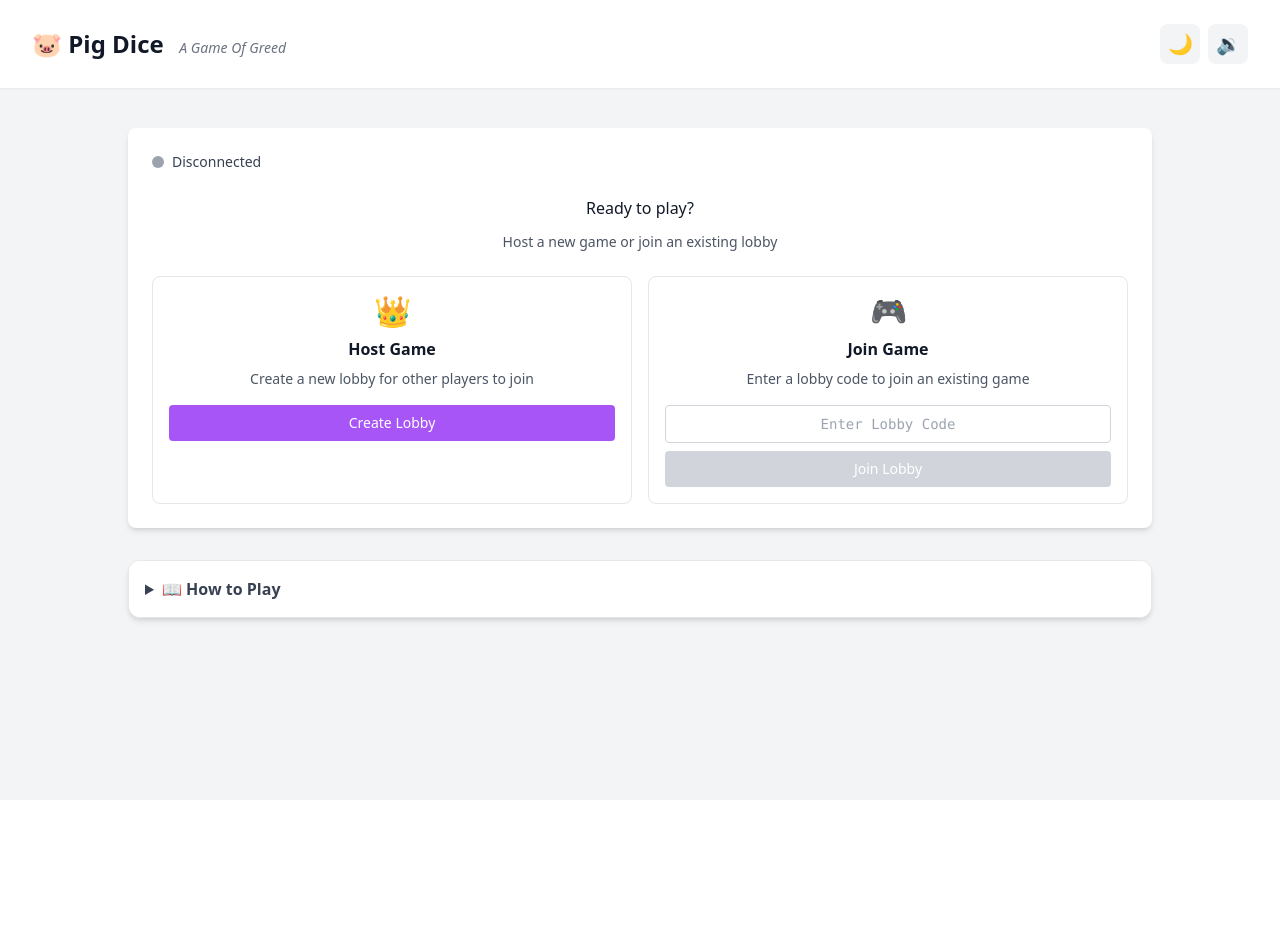
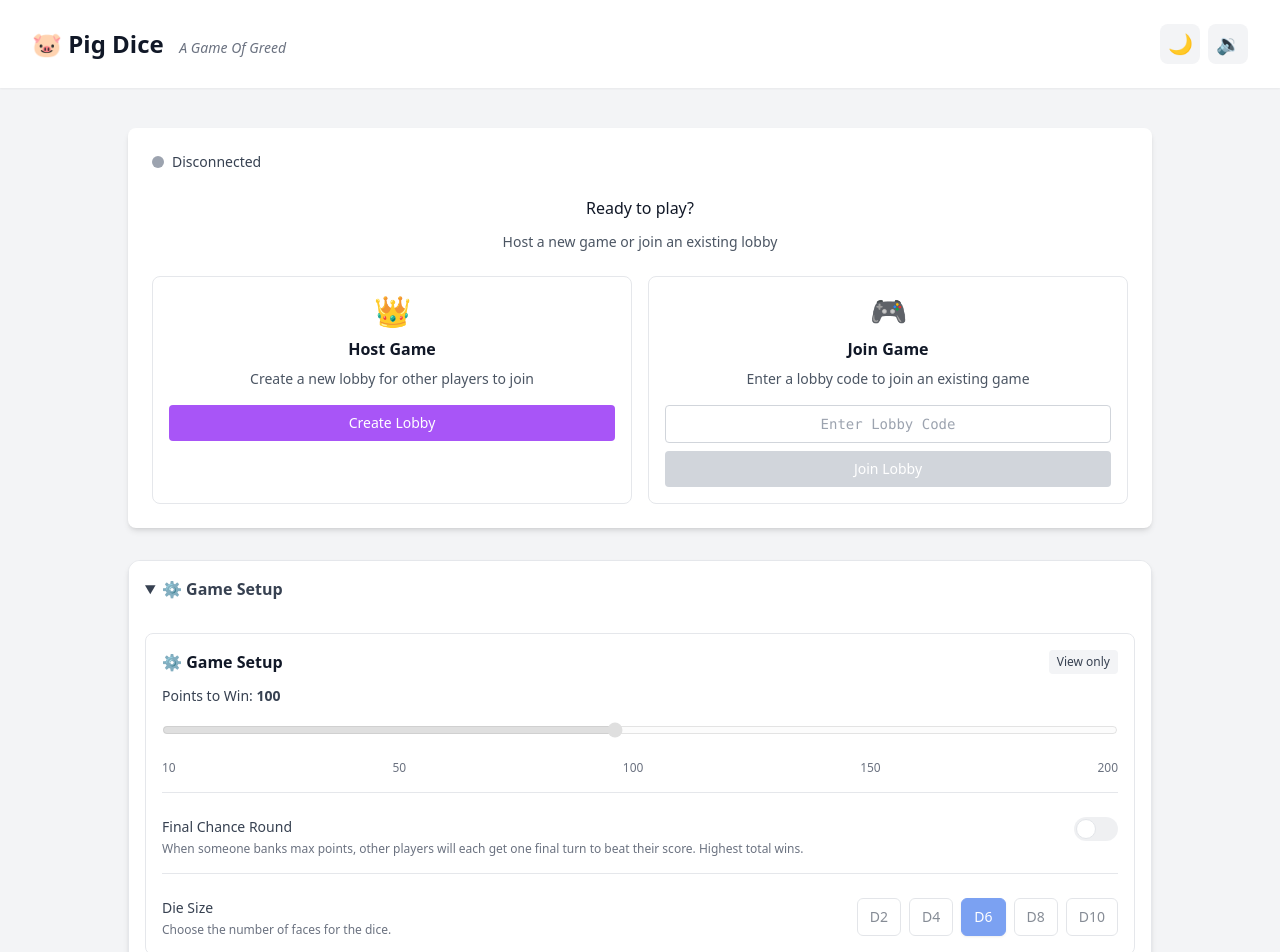
Before and after one commit to SBurrell23/PigGame, a Vue app: page / in a window 1280 px wide. Shown: the top 952 px of the page. Before the commit the page ends 800 px from the top, so only its background shows below. Built offline with nearby package versions, Linux system fonts and the light colour scheme.

Commit message:
Implement game setup management: Add GameSetupDropdown component for host-controlled settings, integrate with ConnectionManager, and update GameBoard for game state handling.

```diff
--- a/src/App.vue
+++ b/src/App.vue
@@ -3,6 +3,7 @@ import { ref, onMounted } from 'vue'
 import ConnectionManager from './components/ConnectionManager.vue'
 import GameBoard from './components/GameBoard.vue'
 import GameRules from './components/GameRules.vue'
+import GameSetupDropdown from './components/GameSetupDropdown.vue'
 import SoundController from './components/SoundController.vue'
 import DarkModeController from './components/DarkModeController.vue'
 import { useGameConnection } from './composables/useGameConnection.js'
@@ -23,6 +24,8 @@ const darkModeController = ref(null)
 const currentView = ref('lobby') // 'lobby' or 'game'
 const gameData = ref(null)
 const isDisconnecting = ref(false) // Flag to prevent lobby flash during disconnection
+const isGameOver = ref(false) // Tracks in-game over state to unlock setup for host
+const lobbySettings = ref({ pointsToWin: 100, finalChance: false, dieSize: 6 })
 
 // Sound controller methods
 const onSoundControllerReady = (controller) => {
@@ -131,6 +134,10 @@ const onDataReceived = (event) => {
     if (gameBoardRef.value && gameBoardRef.value.handleGameAction) {
       gameBoardRef.value.handleGameAction(event.data.action)
     }
+    // Also flip game-over flag when end is observed over the wire
+    if (event.data.action?.type === 'GAME_END') {
+      isGameOver.value = true
+    }
   }
 
   // Handle other game messages through our composable
@@ -141,6 +148,9 @@ const onGameStarted = (data) => {
   console.log('Game started:', data)
   gameData.value = data
   currentView.value = 'game'
+  isGameOver.value = false
+  // Lock setup during play
+  // (The Game Setup dropdown under GameBoard uses isGameOver to control locking)
 }
 
 const onLeaveGame = () => {
@@ -215,6 +225,7 @@ const onGameEnded = () => {
   console.log('Game ended - returning to lobby')
   currentView.value = 'lobby'
   gameData.value = null
+  isGameOver.value = false
 
   // Reset game state in connection manager
   if (connectionManager.value && connectionManager.value.resetGameState) {
@@ -239,6 +250,32 @@ const onPlayerLeftSound = (event) => {
 const onButtonClickSound = () => {
   console.log('Button click sound')
   playGameSound('buttonClick')
+}
+
+const onGameOver = () => {
+  isGameOver.value = true
+}
+
+const onGameActive = () => {
+  isGameOver.value = false
+}
+
+// Forward settings changes from dropdown to ConnectionManager
+const onLobbySettingsChanged = (settings) => {
+  try {
+    // Only allow host to apply changes; component already disables for non-host
+    if (connectionManager.value?.applyLobbySettingsUpdate) {
+      connectionManager.value.applyLobbySettingsUpdate(settings)
+    }
+    // Update local reactive copy immediately for UI responsiveness
+    lobbySettings.value = { ...lobbySettings.value, ...settings }
+  } catch (e) {
+    console.warn('Failed to apply lobby settings:', e)
+  }
+}
+// Keep local lobbySettings synced with ConnectionManager
+const onLobbySettingsUpdated = (settings) => {
+  lobbySettings.value = { ...lobbySettings.value, ...settings }
 }
 
 onMounted(() => {
@@ -300,6 +337,7 @@ onMounted(() => {
             @player-joined-sound="onPlayerJoinedSound"
             @player-left-sound="onPlayerLeftSound"
             @button-click-sound="onButtonClickSound"
+            @lobby-settings-updated="onLobbySettingsUpdated"
           />
         </div>
 
@@ -314,6 +352,18 @@ onMounted(() => {
 
         <!-- Lobby View -->
         <div v-else-if="currentView === 'lobby'" class="max-w-5xl mx-auto">
+
+          <!-- Game Setup Dropdown (host-controlled, visible to all) -->
+          <div class="mt-8">
+            <GameSetupDropdown
+              v-if="connectionManager"
+              :settings="lobbySettings"
+              :is-host="connectionManager?.state?.isHost || false"
+              :locked="false"
+              :auto-open="true"
+              @settings-changed="onLobbySettingsChanged"
+            />
+          </div>
 
           <!-- Game Rules Card -->
           <div class="mt-8 mb-10 sm:mb-0">
@@ -330,9 +380,23 @@ onMounted(() => {
             :player-name="'Player 1'"
             :is-host="connectionManager?.state?.isHost || false"
             :game-data="gameData"
+            :next-settings="lobbySettings"
             @leave-game="onLeaveGame"
             @game-ended="onGameEnded"
+            @game-over="onGameOver"
+            @game-active="onGameActive"
           />
+          <!-- Game Setup Dropdown (visible during game but locked) -->
+          <div class="mt-8">
+            <GameSetupDropdown
+              v-if="connectionManager"
+              :settings="lobbySettings"
+              :is-host="connectionManager?.state?.isHost || false"
+              :locked="!(connectionManager?.state?.isHost && isGameOver)"
+              :auto-open="isGameOver"
+              @settings-changed="onLobbySettingsChanged"
+            />
+          </div>
           <!-- Game Rules Card -->
           <div class="mt-8 mb-10 sm:mb-0">
             <GameRules />
--- a/src/components/ConnectionManager.vue
+++ b/src/components/ConnectionManager.vue
@@ -25,7 +25,8 @@ const emit = defineEmits([
   'game-started',
   'player-joined-sound',
   'player-left-sound',
-  'button-click-sound'
+  'button-click-sound',
+  'lobby-settings-updated'
 ])
 
 // Reactive state
@@ -56,6 +57,13 @@ const onSettingsChanged = (s) => {
   if (state.isHost) {
     broadcast({ type: 'LOBBY_SETTINGS_UPDATE', settings: { ...gameSettings.value } })
   }
+  // Notify parent (App.vue) to keep its reactive copy in sync
+  emit('lobby-settings-updated', { ...gameSettings.value })
+}
+
+// Exposed method so parent (App.vue) can update settings via dropdown component
+const applyLobbySettingsUpdate = (s) => {
+  onSettingsChanged(s)
 }
 
 // Utility function to copy text to clipboard
@@ -373,6 +381,7 @@ const handleConnection = (conn) => {
     if (data && data.type === 'LOBBY_SETTINGS_UPDATE') {
       console.log('Lobby settings update received:', data.settings)
       gameSettings.value = { ...gameSettings.value, ...data.settings }
+  emit('lobby-settings-updated', { ...gameSettings.value })
       return
     }
 
@@ -663,7 +672,8 @@ defineExpose({
   state: state,
   connectedPeers: connectedPeers,
   allLobbyPlayers: allLobbyPlayers,
-  gameSettings: gameSettings
+  gameSettings: gameSettings,
+  applyLobbySettingsUpdate
 })
 </script>
 
@@ -885,16 +895,7 @@ defineExpose({
         </div>
       </div>
 
-      <!-- Game Setup Panel (visible to all, editable by host) -->
-      <div class="bg-gray-50 dark:bg-gray-700 border border-gray-200 dark:border-gray-600 rounded-lg p-4 transition-colors duration-300">
-        <GameSetup
-          :settings="gameSettings"
-          :is-host="state.isHost"
-          @settings-changed="onSettingsChanged"
-        />
-      </div>
-
-      <!-- Game Controls (if host) -->
+      <!-- Game Controls (if host) - moved directly below players -->
       <div v-if="state.isHost && connectedPeers.length > 0">
         <button
           @click="startGame"
--- a/src/components/GameBoard.vue
+++ b/src/components/GameBoard.vue
@@ -19,13 +19,19 @@ const props = defineProps({
   gameData: {
     type: Object,
     default: () => ({ players: [] })
+  },
+  nextSettings: {
+    type: Object,
+    default: null
   }
 })
 
 // Emits
 const emit = defineEmits([
   'leave-game',
-  'game-ended'
+  'game-ended',
+  'game-over',
+  'game-active'
 ])
 
 // Game state
@@ -422,6 +428,8 @@ const bankScore = () => {
 
         // Play game win sound locally - since the winning player won't receive their own broadcast
         playGameSound('gameWin')
+  // Notify parent that game is over so host can adjust next-game settings
+  emit('game-over')
 
         broadcastGameAction({
           type: 'GAME_END',
@@ -597,6 +605,14 @@ const forceSync = () => {
 }
 
 const newGame = () => {
+  try { emit('game-active') } catch (e) {}
+  // Pull latest lobby settings at the moment a new game starts (host only)
+  if (props.isHost) {
+    const s = props.nextSettings || props.connectionManager?.gameSettings?.value || {}
+    pointsToWin.value = s.pointsToWin ?? pointsToWin.value
+    finalChanceEnabled.value = !!s.finalChance
+    dieSize.value = s.dieSize ?? dieSize.value
+  }
   // Rotate starting player for fairness
   gameStartingPlayer.value = (gameStartingPlayer.value + 1) % players.value.length
 
@@ -633,8 +649,13 @@ const newGame = () => {
   broadcastGameAction({
     type: 'NEW_GAME',
     gameState: { ...gameState },
-  players: players.value,
-    startingPlayer: gameStartingPlayer.value
+    players: players.value,
+    startingPlayer: gameStartingPlayer.value,
+    settings: {
+      pointsToWin: pointsToWin.value,
+      finalChance: !!finalChanceEnabled.value,
+      dieSize: dieSize.value
+    }
   })
 }
 
@@ -672,6 +693,37 @@ const handleGameAction = (action) => {
         currentPlayer: gameState.currentPlayer,
         currentPlayerData: players.value[gameState.currentPlayer]
       })
+      break
+
+    case 'NEW_GAME':
+      // Reset all game state from the broadcast
+      Object.assign(gameState, action.gameState)
+      players.value = action.players
+
+      // Update starting player tracker if provided
+      if (action.startingPlayer !== undefined) {
+        gameStartingPlayer.value = action.startingPlayer
+      }
+
+      // Ensure all critical flags are reset for clean state
+      gameState.isTurnEnding = false
+      gameState.isPiggedOut = false
+      gameState.isProcessingNextPlayer = false
+      gameState.isRolling = false
+      finalChanceState.active = false
+      finalChanceState.leaderId = null
+      finalChanceState.leaderScore = 0
+      finalChanceState.remaining = []
+
+      // Apply settings if included in action
+      if (action.settings) {
+        pointsToWin.value = action.settings.pointsToWin ?? pointsToWin.value
+        finalChanceEnabled.value = !!action.settings.finalChance
+        dieSize.value = action.settings.dieSize ?? dieSize.value
+      }
+
+      const startingPlayerName2 = getPlayerName(players.value[gameState.currentPlayer]?.id)
+      showNotification(`🎮 New game started! ${startingPlayerName2} goes first!`, 'info', 3000)
       break
 
     case 'SUCCESSFUL_ROLL':
@@ -1104,6 +1156,8 @@ const handleGameAction = (action) => {
       gameState.gameEnded = true
       gameState.winner = action.winner
       gameState.lastAction = 'won'
+  // Inform parent to toggle Game Over UI state
+  try { emit('game-over') } catch (e) {}
   // Ensure Final Chance UI is cleared on all clients
   finalChanceState.active = false
   finalChanceState.leaderId = null
@@ -1209,6 +1263,8 @@ const concludeFinalChance = () => {
   showNotification(`🏆 ${winner.name} wins with ${winner.score} points!`, 'success', 6000)
   // Play win sound on host
   playGameSound('gameWin')
+  // Notify parent that game is over (stay in game view)
+  emit('game-over')
   broadcastGameAction({
     type: 'GAME_END',
     winner: winner,
@@ -1248,8 +1304,10 @@ const handlePlayerDisconnected = (disconnectedPlayerId) => {
       if (players.value.length === 1) {
         gameState.winner = players.value[0]
         showNotification(`🏆 ${players.value[0].name} wins by default!`, 'success', 5000)
+  emit('game-over')
       } else {
         showNotification('Game ended - no players remaining', 'info', 3000)
+  emit('game-over')
       }
     } else {
       // Make sure current player index is valid
--- a/src/components/GameSetup.vue
+++ b/src/components/GameSetup.vue
@@ -7,6 +7,10 @@ const props = defineProps({
   default: () => ({ pointsToWin: 100, finalChance: false })
   },
   isHost: {
+    type: Boolean,
+    default: false
+  },
+  locked: {
     type: Boolean,
     default: false
   }
@@ -46,7 +50,7 @@ const dieSize = computed({
         ⚙️ Game Setup
       </h4>
       <span class="text-xs px-2 py-1 rounded bg-gray-100 dark:bg-gray-700 text-gray-700 dark:text-gray-300">
-        {{ isHost ? 'Host controls' : 'View only' }}
+        {{ locked ? 'Locked during game' : (isHost ? 'Host controls' : 'View only') }}
       </span>
     </div>
 
@@ -59,9 +63,8 @@ const dieSize = computed({
         min="10"
         max="200"
         step="10"
-        :value="pointsToWin"
-        @input="(e) => pointsToWin = e.target.value"
-        :disabled="!isHost"
+        v-model.number="pointsToWin"
+        :disabled="locked || !isHost"
         class="w-full accent-blue-500 disabled:opacity-60 cursor-default hover:cursor-pointer active:cursor-pointer focus:cursor-pointer disabled:cursor-not-allowed"
       />
       <div class="flex justify-between text-xs text-gray-500 dark:text-gray-400">
@@ -84,13 +87,13 @@ const dieSize = computed({
         </div>
         <label
           class="inline-flex items-center select-none"
-          :class="isHost ? 'cursor-pointer' : 'cursor-not-allowed opacity-60'"
+          :class="(locked || !isHost) ? 'cursor-not-allowed opacity-60' : 'cursor-pointer'"
         >
           <input
             type="checkbox"
             :checked="finalChance"
             @change="(e) => finalChance = e.target.checked"
-            :disabled="!isHost"
+            :disabled="locked || !isHost"
             class="sr-only peer"
           />
           <div class="w-11 h-6 bg-gray-200 peer-focus:outline-none peer-focus:ring-2 peer-focus:ring-blue-400 dark:peer-focus:ring-blue-600 rounded-full peer dark:bg-gray-700 peer-checked:after:translate-x-full rtl:peer-checked:after:-translate-x-full peer-checked:after:border-white after:content-[''] after:absolute after:top-[2px] after:start-[2px] after:bg-white after:border-gray-300 after:border after:rounded-full after:h-5 after:w-5 after:transition-all dark:border-gray-600 peer-checked:bg-blue-600 relative"></div>
@@ -110,9 +113,10 @@ const dieSize = computed({
         </div>
         <div class="flex flex-wrap gap-2">
           <button
+            type="button"
             v-for="size in [2,4,6,8,10]"
             :key="size"
-            :disabled="!isHost"
+            :disabled="locked || !isHost"
             @click="dieSize = size"
             :class="[
               'px-3 py-2 text-sm rounded-md border transition-colors select-none disabled:opacity-60 disabled:cursor-not-allowed',
--- /dev/null
+++ b/src/components/GameSetupDropdown.vue
@@ -0,0 +1,32 @@
+<script setup>
+import GameSetup from './GameSetup.vue'
+
+const props = defineProps({
+  settings: { type: Object, required: true },
+  isHost: { type: Boolean, default: false },
+  locked: { type: Boolean, default: false },
+  autoOpen: { type: Boolean, default: false }
+})
+
+const emit = defineEmits(['settings-changed'])
+
+const onChanged = (s) => {
+  emit('settings-changed', s)
+}
+</script>
+
+<template>
+  <details :open="autoOpen" class="bg-white dark:bg-gray-800 rounded-xl shadow-md border border-gray-200 dark:border-gray-600 overflow-hidden transition-colors duration-300">
+    <summary class="p-4 bg-white dark:bg-gray-800 cursor-pointer hover:bg-gray-50 dark:hover:bg-gray-700 transition-colors font-semibold text-gray-700 dark:text-gray-300">
+      ⚙️ Game Setup
+    </summary>
+    <div class="p-4 bg-white dark:bg-gray-800 transition-colors duration-300">
+      <GameSetup
+        :settings="settings"
+        :is-host="isHost"
+        :locked="locked"
+        @settings-changed="onChanged"
+      />
+    </div>
+  </details>
+</template>
```
